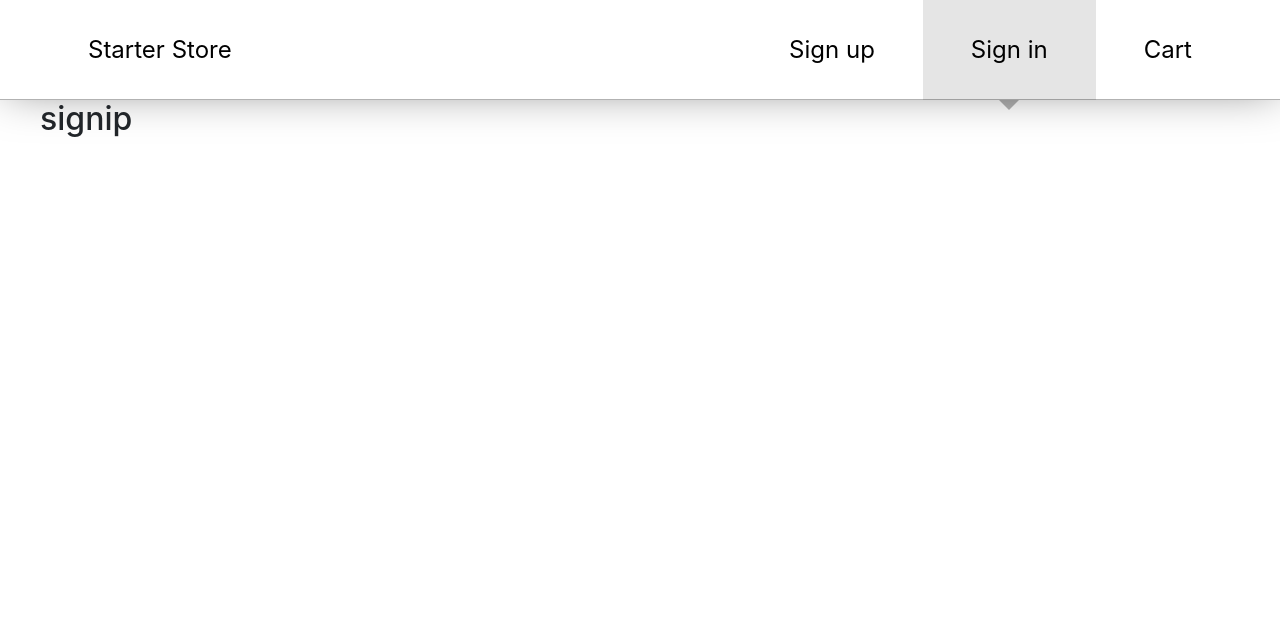
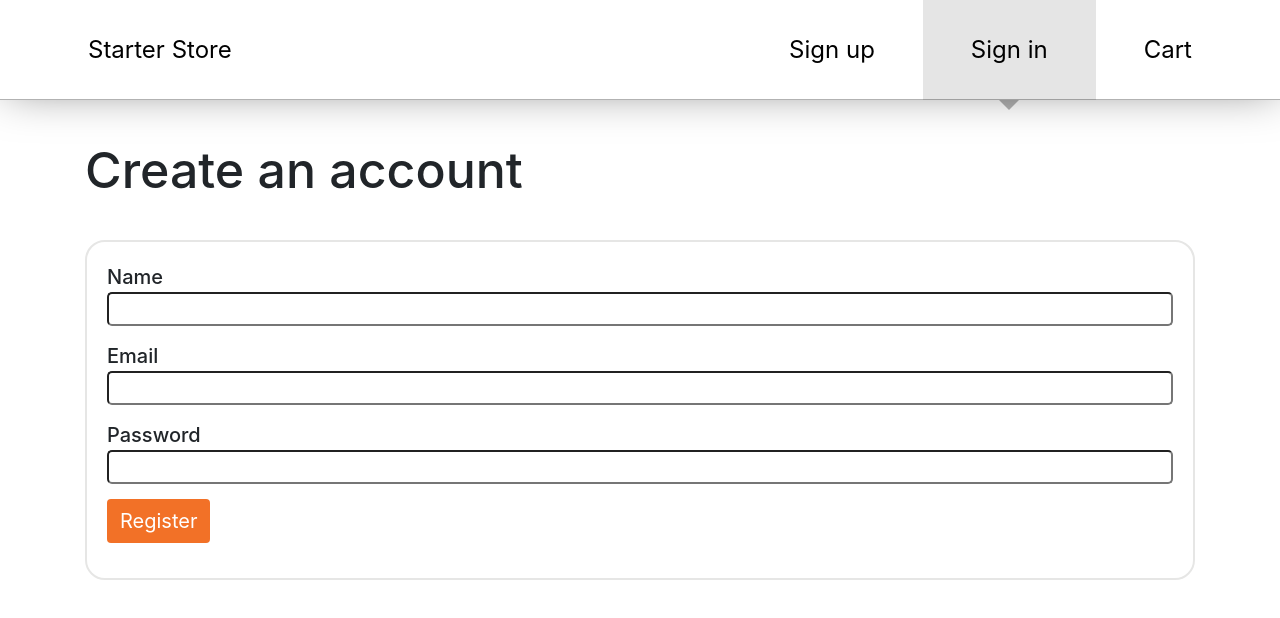
Before and after one commit to pavelbutkodev/lampShop, a React (Create React App) app: page /signup in a window 1280 px wide. Shown: the top 618 px of the page. Built offline with nearby package versions, Linux system fonts and the light colour scheme.

Commit message:
completed task "2. Overview - Login SignUp"

```diff
--- a/src/App.js
+++ b/src/App.js
@@ -1,10 +1,10 @@
 import React from "react";
-import NavBar from "./component/Nav/Nav";
+import Nav from "./component/Nav/Nav";
 
 export default function App() {
   return (
         <div>
-          <NavBar />
+          <Nav />
         </div>
   );
 }
--- a/src/component/Card/Card.js
+++ b/src/component/Card/Card.js
@@ -3,7 +3,7 @@ import './Card.scss';
 
 export default function Card(props) {
     return (
-        <div className="wrapper">
+        <div className="card_wrapper">
             <div className="main">
                 <img src={props.img} alt="lapm1"/>
             </div>
--- a/src/component/Card/Card.scss
+++ b/src/component/Card/Card.scss
@@ -1,4 +1,4 @@
-.wrapper {
+.card_wrapper {
   padding: 0;
   width: 500px;
   border: 2px solid  rgb(230,230,229);
@@ -7,19 +7,19 @@
 
 }
 
-.main {
+.card_wrapper .main {
   height: 500px;
   width: 100%;
   background: rgb(242,242,242);
 }
 
-.main img {
+.card_wrapper .main img {
   margin: 0;
   height: 100%;
   width: 100%;
 }
 
-.text {
+.card_wrapper .text {
   padding: 25px;
   background: #fff;
   color: #000;
@@ -27,12 +27,12 @@
   width: 100%;
 }
 
-.text .name {
+.card_wrapper .text .name {
   font-size: 24px;
   font-weight: 800;
 }
 
-.text .cost {
+.card_wrapper .text .cost {
   font-size: 18px;
   font-weight: 300;
 }
--- a/src/component/Nav/Nav.js
+++ b/src/component/Nav/Nav.js
@@ -12,8 +12,10 @@ import Card from "../Card/Card";
 import lamp1 from './img/lamp1.png';
 import lamp2 from './img/lamp2.png';
 import menu from './img/menu.svg';
+import Signin from "../Sign/Signin";
+import Signup from "../Sign/Signup";
 
-export default function NavBar(){
+export default function Nav(){
     const lamps = [
         {
             name:'Gold',price:243.00, image:lamp1
@@ -64,10 +66,10 @@ export default function NavBar(){
                             </div>
                         </Router>
                         <Router path="/signin">
-                            <Heart />
+                            <Signin />
                         </Router>
                         <Router path="/signup">
-                            <SignIn/>
+                            <Signup />
                         </Router>
                         <Router path="/cart">
                             <Cart/>
@@ -83,17 +85,6 @@ function burger(){
     document.querySelector('.bottom_col').classList.toggle('menu_active');
 }
 
-
-
-
-function SignUp(){
-    return <h2>signup</h2>
-}
-
-function SignIn(){
-    return <h2>signip</h2>
-}
-
 function Cart(){
     return <h2>Cart</h2>
 }
--- a/src/component/Nav/Nav.scss
+++ b/src/component/Nav/Nav.scss
@@ -12,7 +12,7 @@
   box-shadow: 2px -7px 46px -4px rgba(0,0,0,0.51);
 }
 
-.container{
+.nav_wrapper .container{
   max-width: 1200px;
   width: 100%;
   margin: 0 auto;
--- /dev/null
+++ b/src/component/Sign/Buttonform.js
@@ -0,0 +1,11 @@
+import React, {Component, createElement} from 'react';
+
+export default function Btnform (props) {
+    return (
+        <div className="btn_wrapper">
+            <label htmlFor="">
+                <button className="btn">{props.name}</button>
+            </label>
+        </div>
+    );
+}
--- /dev/null
+++ b/src/component/Sign/Emailform.js
@@ -0,0 +1,12 @@
+import React, {Component, createElement} from 'react';
+
+export default function Emailform () {
+    return (
+        <div className="email_wrapper">
+            <label htmlFor="">
+                Email
+                <input name="email" type="email"/>
+            </label>
+        </div>
+    );
+}
--- /dev/null
+++ b/src/component/Sign/Nameform.js
@@ -0,0 +1,12 @@
+import React, {Component, createElement} from 'react';
+
+export default function Nameform () {
+    return (
+        <div className="name_wrapper">
+                <label htmlFor="">
+                    Name
+                    <input name="name" type="text"/>
+                </label>
+        </div>
+    );
+}
--- /dev/null
+++ b/src/component/Sign/Passform.js
@@ -0,0 +1,12 @@
+import React, {Component, createElement} from 'react';
+
+export default function Passform () {
+    return (
+        <div className="pass_wrapper">
+            <label htmlFor="">
+                Password
+                <input name="pass" type="password"/>
+            </label>
+        </div>
+    );
+}
--- /dev/null
+++ b/src/component/Sign/Sign.scss
@@ -0,0 +1,42 @@
+.sign_wrapper h2{
+  margin: 40px 0;
+  font-size: 50px;
+}
+
+.sign_wrapper form {
+  padding: 20px;
+  border: 2px solid  rgb(230,230,229);
+  border-radius: 20px ;
+}
+
+.pass_wrapper, .email_wrapper, .name_wrapper, .btn_wrapper {
+  font-size: 20px;
+  font-weight: 500;
+  display: block;
+  width: 100%;
+  margin-bottom: 15px;
+}
+
+input, label{
+  display: block;
+  width: 100%;
+  border-radius: 5px;
+  &input {
+    border: 1px solid rgb(230,230,229);
+  }
+  &input:focus {
+    border: none;
+  }
+}
+
+.btn {
+  font-size: 20px;
+  color: #fff;
+  background: rgb(242,113,39);
+  display: block;
+  &:hover {
+    color: rgb(242,113,39);
+    background: #fff;
+    border: 1px solid rgb(242,113,39);
+  }
+}
--- /dev/null
+++ b/src/component/Sign/Signin.js
@@ -0,0 +1,19 @@
+import React, {Component, createElement} from 'react';
+import Emailform from "./Emailform";
+import Passform from "./Passform";
+import './Sign.scss';
+import Btnform from "./Buttonform";
+
+
+export default function Signin () {
+    return (
+        <div className="sign_wrapper">
+            <h2>Log in your account</h2>
+            <form action="">
+                <Emailform />
+                <Passform />
+                <Btnform name="Login"/>
+            </form>
+        </div>
+    );
+}
--- /dev/null
+++ b/src/component/Sign/Signup.js
@@ -0,0 +1,19 @@
+import React, {Component, createElement} from 'react';
+import Nameform from "./Nameform";
+import Emailform from "./Emailform";
+import Passform from "./Passform";
+import './Sign.scss';
+import Btnform from "./Buttonform";
+export default function Signup () {
+    return (
+        <div className="sign_wrapper">
+            <h2>Create an account</h2>
+            <form action="">
+                <Nameform />
+                <Emailform />
+                <Passform />
+                <Btnform name="Register"/>
+            </form>
+        </div>
+    );
+}
```
